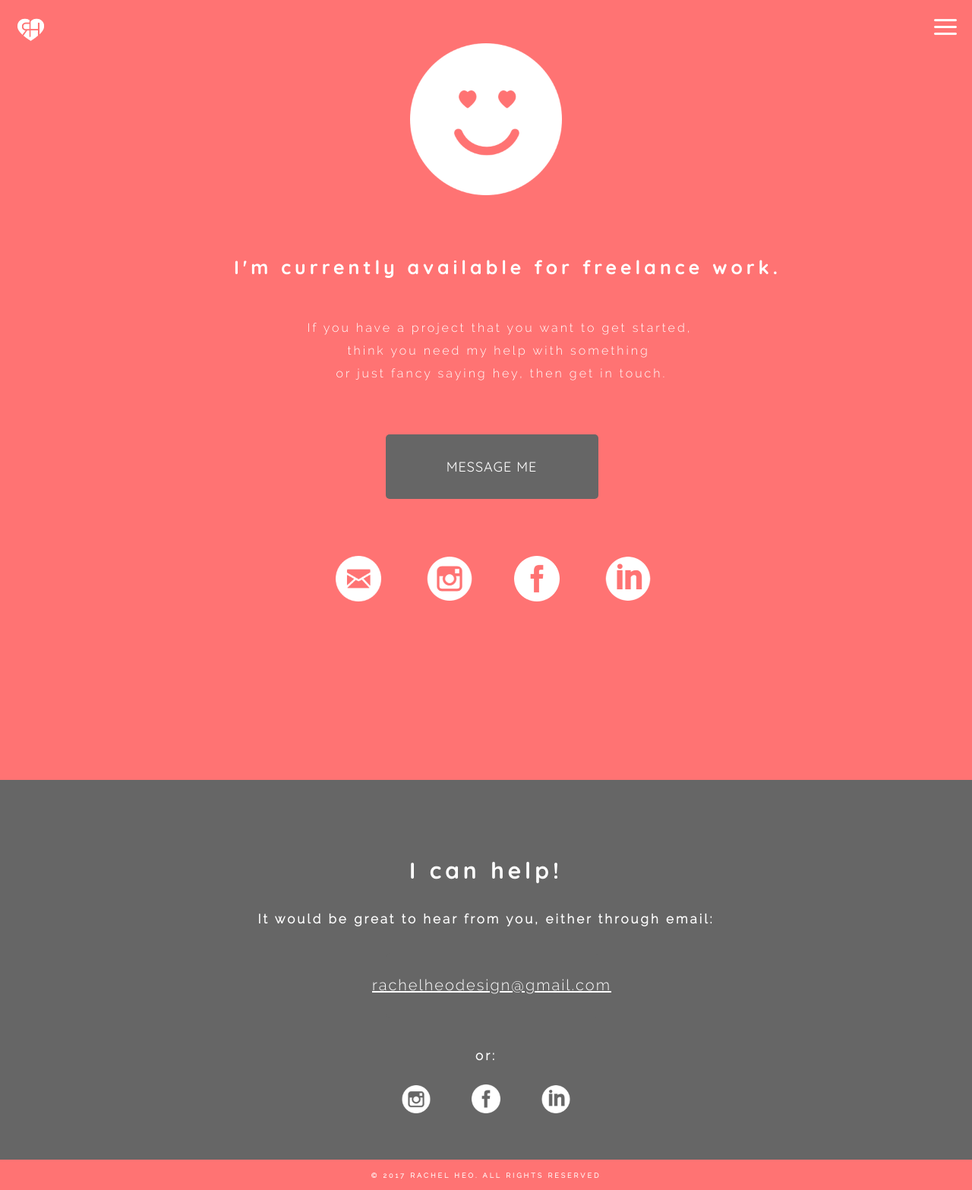
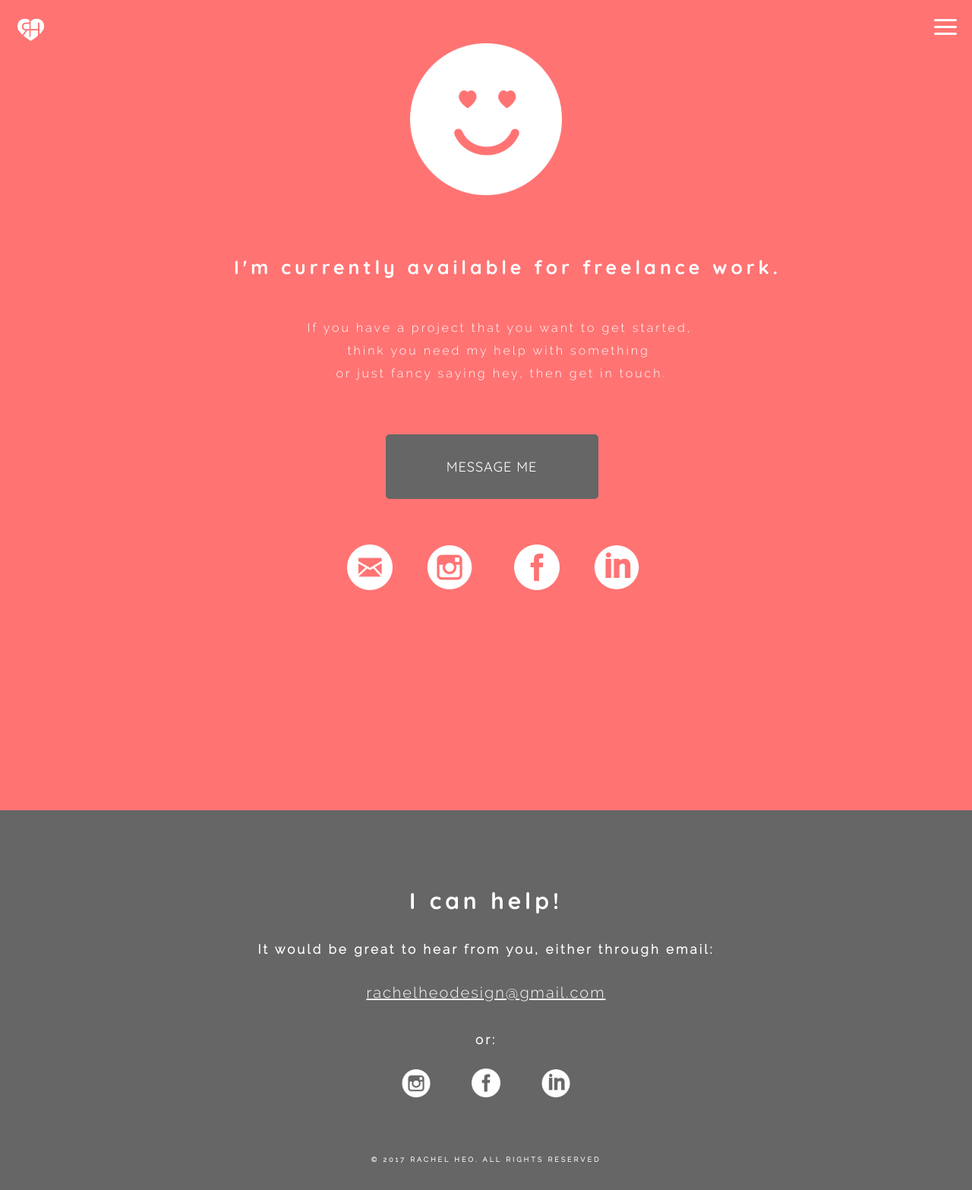
Before and after one commit to rachelheodesign/rachelheodesign.github.io, a Jekyll site: the page built from contact.md, in a window 1280 px wide. Shown: the whole page at 76% size. Built offline with Jekyll 4.4.1, drawn with Linux system fonts in a browser that asks for light colours.

Commit message:
Fix footer email hover bug, add space between smiley face and header

```diff
--- a/_layouts/contact.html
+++ b/_layouts/contact.html
@@ -20,7 +20,7 @@ layout: default
     </div>
   </div>
 
-  <a href="mailto:rachelheodesign@gmail.com">MESSAGE ME</a>
+  <a class="messageme" href="mailto:rachelheodesign@gmail.com">MESSAGE ME</a>
 
   <div class="socialmedia-buttons-container">
     <a href="mailto:rachelheodesign@gmail.com" class="social-email"></a>
--- a/assets/main.scss
+++ b/assets/main.scss
@@ -266,7 +266,7 @@ body {
 
   }
 
-  a {
+  .messageme {
 
     display: flex;
     align-items: center;
@@ -295,7 +295,7 @@ body {
     justify-content: center;
     width: 100%;
     height: 100px;
-    margin-top: 20px;
+    margin-top: 60px;
     margin-right: 25px;
 
     .social-email {
@@ -517,6 +517,7 @@ body {
       justify-content: center;
       align-items: center;
       flex-direction: column;
+      margin-top: 150px;
 
       h2 {
         font-family: $base-font-family;
```
